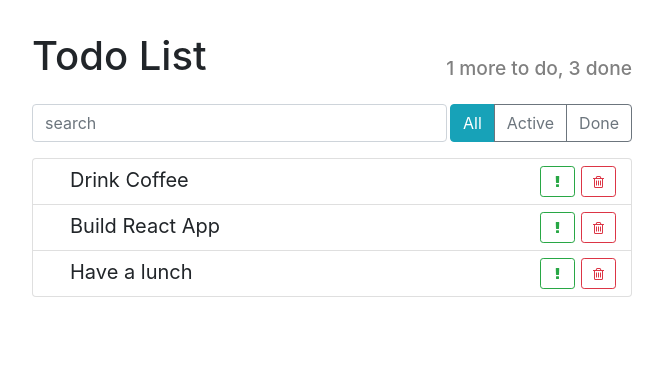
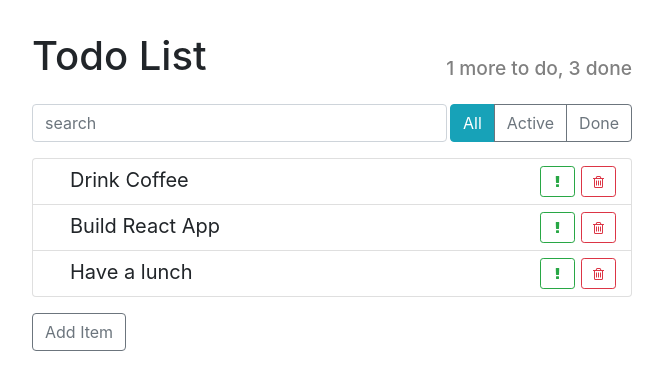
Before and after one commit to EvgenyMinin/React_ToDo, a React (Create React App) app: page / in a window 1280 px wide. Shown: the top 390 px of the page, without its empty margins (308-971 px from the left). Built offline with nearby package versions, Linux system fonts and the light colour scheme.

Commit message:
add: event handling (add new item)

```diff
--- /dev/null
+++ b/src/components/AddNewItem/AddNewItem.jsx
@@ -0,0 +1,17 @@
+import React from 'react';
+import './AddNewItem.scss';
+
+const AddNewItem = ({onAddItem}) => {
+    return (
+        <div className="add-new-item">
+            <button
+                className="btn btn-outline-secondary my-3"
+                onClick={() => onAddItem('Hello world')}
+            >
+                Add Item
+            </button>
+        </div>
+    );
+}
+
+export default AddNewItem;
--- /dev/null
+++ b/src/components/AddNewItem/index.js
@@ -0,0 +1,3 @@
+import AddNewItem from './AddNewItem';
+
+export default AddNewItem;
--- a/src/components/App/App.jsx
+++ b/src/components/App/App.jsx
@@ -3,10 +3,13 @@ import AppHeader from '../AppHeader';
 import SearchPanel from '../SearchPanel';
 import TodoList from '../TodoList';
 import ItemStatusFilter from '../ItemStatusFilter';
+import AddNewItem from '../AddNewItem/AddNewItem';
 import 'bootstrap/dist/css/bootstrap.css';
 import './App.scss';
 
 class App extends Component {
+
+    maxId = 10;
 
     state = {
         todoDataArray: [
@@ -29,6 +32,23 @@ class App extends Component {
         })
     }
 
+    handleAddItem = (text) => {
+        const newItem = {
+            label: text,
+            important: false,
+            id: this.maxId++
+        };
+        this.setState(({todoDataArray}) => {
+            const newArray = [
+                ...todoDataArray,
+                newItem
+            ];
+            return {
+                todoDataArray: newArray
+            }
+        });
+    }
+
     render() {
         const {todoDataArray} = this.state;
         return (
@@ -42,6 +62,7 @@ class App extends Component {
                     todoDataArray={todoDataArray}
                     onDeleted={this.handleDeleteItem}
                 />
+                <AddNewItem onAddItem={this.handleAddItem}/>
             </div>
 
 
```
Also changed, not shown: src/components/AddNewItem/AddNewItem.scss (added).
